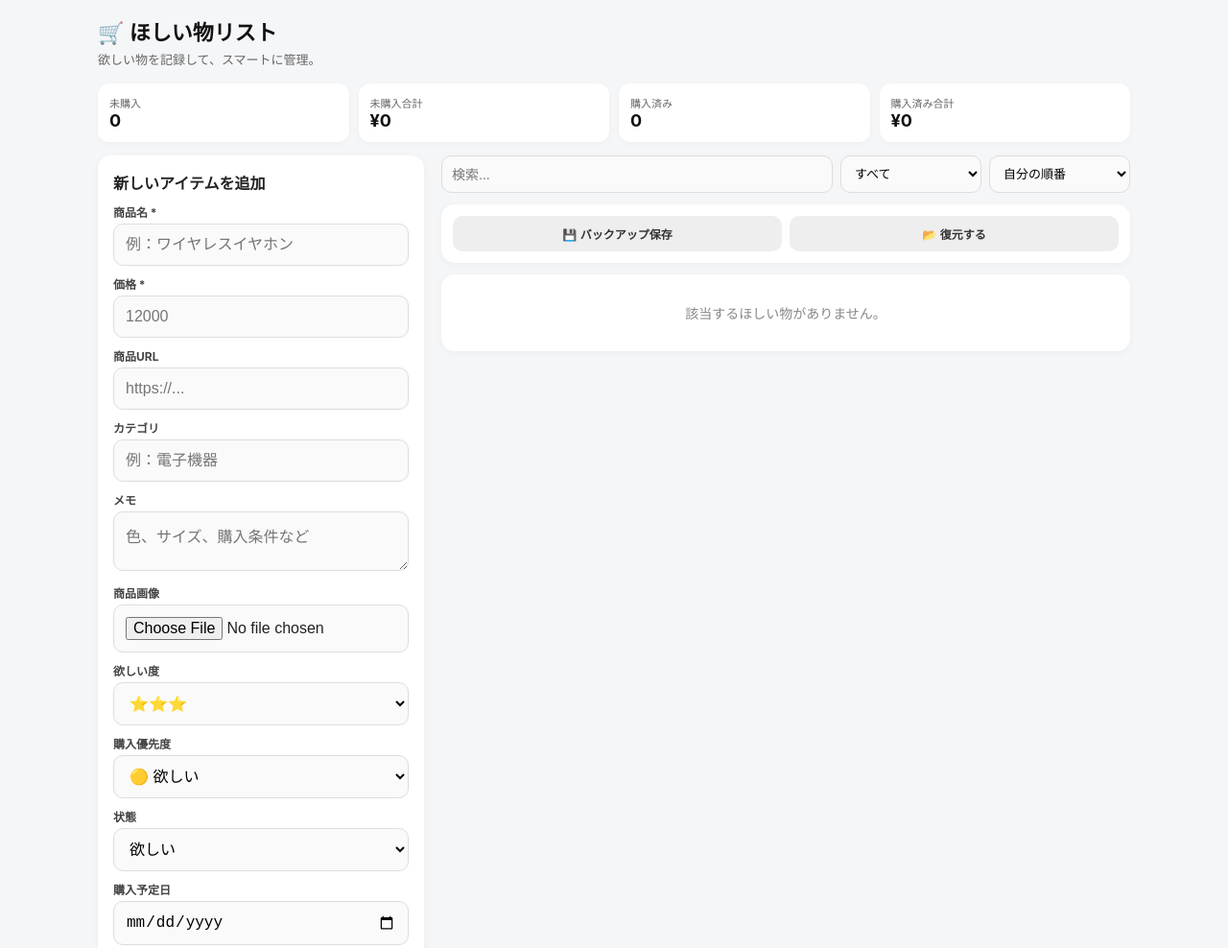
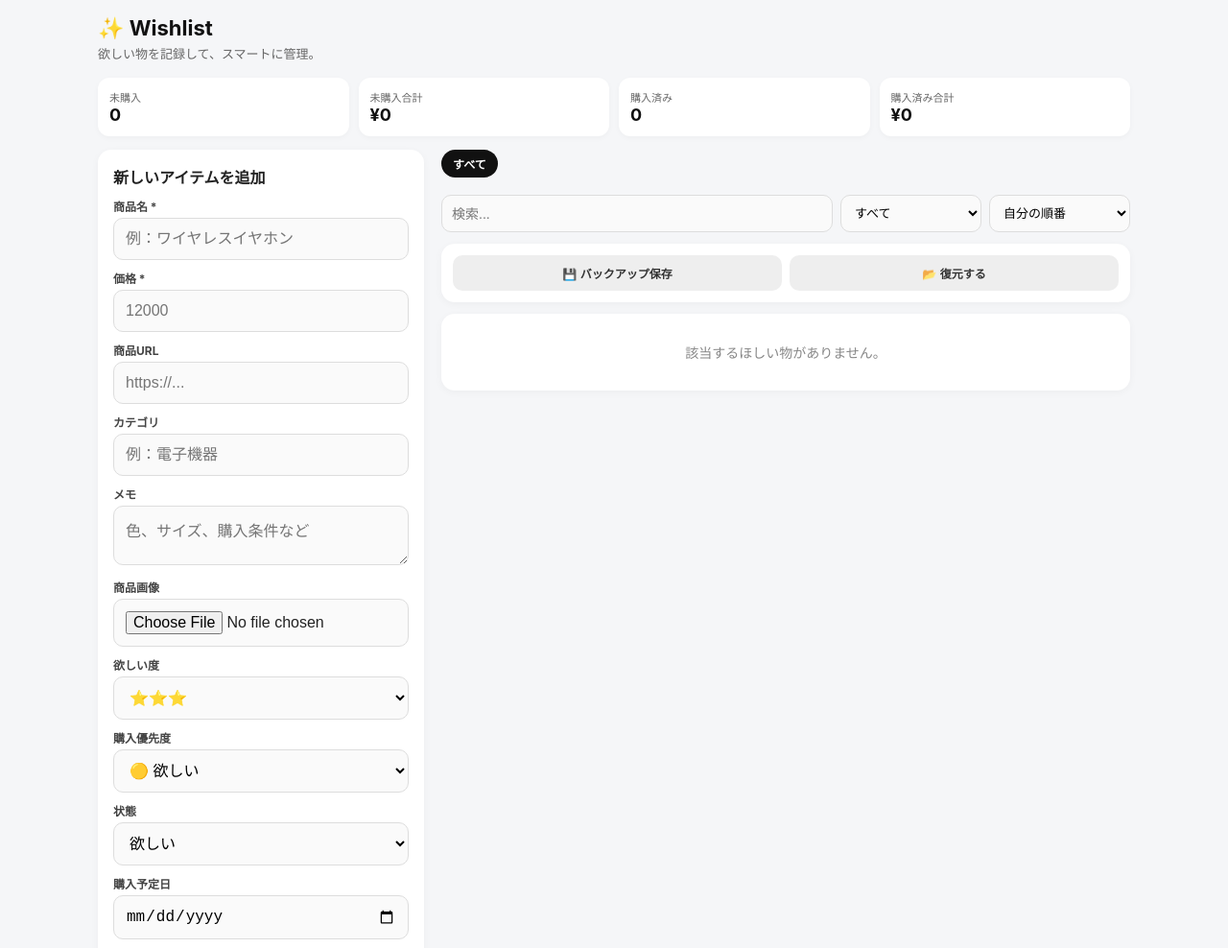
Before and after one commit to Kotaro713/Wishlist, a plain HTML site: page index.html in a window 1280 px wide. Shown: the top 988 px of the page at 96% size. Drawn offline with Linux system fonts and the light colour scheme.

Commit message:
Add files via upload

```diff
--- a/index.html
+++ b/index.html
@@ -3,12 +3,12 @@
 <head>
 <meta charset="UTF-8">
 <meta name="viewport" content="width=device-width, initial-scale=1.0, maximum-scale=1.0, user-scalable=no">
-<title>ほしい物リスト</title>
+<title>Wishlist</title>
 <link rel="stylesheet" href="style.css">
 </head>
 <body>
 <div class="wrap">
-<h1>🛒 ほしい物リスト</h1>
+<h1>✨ Wishlist</h1>
 <p class="sub">欲しい物を記録して、スマートに管理。</p>
 
 <div class="stats">
@@ -72,6 +72,9 @@
 </section>
 
 <section>
+<!-- カテゴリタブ表示エリア -->
+<div id="categoryTabs" class="category-tabs"></div>
+
 <div class="toolbar">
 <input id="search" placeholder="検索..." oninput="render()">
 <select id="filterStatus" onchange="render()">
@@ -95,7 +98,7 @@
 </select>
 </div>
 
-<!-- データ管理（バックアップ・復元）エリア -->
+<!-- データ管理エリア -->
 <div class="card" style="margin-bottom:12px; padding:12px; display:flex; gap:8px; align-items:center;">
 <button onclick="exportData()" style="flex:1; background:#eee; color:#333; font-size:12px; padding:10px;">💾 バックアップ保存</button>
 <button onclick="document.getElementById('importFile').click()" style="flex:1; background:#eee; color:#333; font-size:12px; padding:10px;">📂 復元する</button>
--- a/script.js
+++ b/script.js
@@ -1,5 +1,5 @@
 let items=JSON.parse(localStorage.getItem("wishlist_v4")||"[]");
-let editingId=null,deletingId=null,currentImageData="";
+let editingId=null,deletingId=null,currentImageData="",selectedCategory="all";
 
 const statusLabel={
 wanted:"欲しい",considering:"検討中",planned:"購入予定",
@@ -92,7 +92,6 @@ function askDelete(id){deletingId=id;document.getElementById("modal").classList.
 function closeModal(){deletingId=null;document.getElementById("modal").classList.remove("show")}
 function confirmDelete(){items=items.filter(x=>x.id!==deletingId);closeModal();save()}
 
-// 💾 バックアップ保存（JSON書き出し）機能
 function exportData(){
  const dataStr="data:text/json;charset=utf-8,"+encodeURIComponent(JSON.stringify(items));
  const downloadAnchor=document.createElement('a');
@@ -103,7 +102,6 @@ function exportData(){
  downloadAnchor.remove();
 }
 
-// 📂 バックアップから復元（JSON読み込み）機能
 function importData(event){
  const file=event.target.files[0];
  if(!file)return;
@@ -112,7 +110,7 @@ function importData(event){
    try{
      const imported=JSON.parse(e.target.result);
      if(Array.isArray(imported)){
-       if(confirm("現在のデータに上書き（または結合）しますか？\n「OK」で復元を実行します。")){
+       if(confirm("現在のデータに上書きしますか？\n「OK」で復元を実行します。")){
          items=imported;
          save();
          alert("データを正常に復元しました！");
@@ -123,21 +121,42 @@ function importData(event){
    }catch(err){
      alert("JSONファイルの読み込みに失敗しました。");
    }
-   event.target.value=""; // リセット
+   event.target.value="";
  };
  reader.readAsText(file);
 }
 
+// カテゴリタブを描画する関数
+function renderCategoryTabs(){
+ const container=document.getElementById("categoryTabs");
+ const categories=["all", ...new Set(items.map(x=>x.category||"その他"))];
+
+ container.innerHTML=categories.map(cat=>{
+   const label=cat==="all"?"すべて":cat;
+   const active=selectedCategory===cat?"active":"";
+   return `<button class="cat-tab ${active}" onclick="selectCategory('${cat}')">${label}</button>`;
+ }).join("");
+}
+
+function selectCategory(cat){
+ selectedCategory=cat;
+ render();
+}
+
 function render(){
+ renderCategoryTabs();
+
  const q=document.getElementById("search").value.toLowerCase();
  const f=document.getElementById("filterStatus").value;
  let arr=items.filter(x=>{
-   const text=(x.name+" "+x.category+" "+(x.memo||"")).toLowerCase();
-   const match=text.includes(q);
+   const cat=x.category||"その他";
+   const matchCat=selectedCategory==="all"||cat===selectedCategory;
+   const text=(x.name+" "+cat+" "+(x.memo||"")).toLowerCase();
+   const matchQuery=text.includes(q);
    let state=true;
    if(f==="active")state=x.status!=="bought"&&x.status!=="lost";
    else if(f!=="all")state=x.status===f;
-   return match&&state;
+   return matchCat&&matchQuery&&state;
  });
 
  const s=document.getElementById("sort").value;
--- a/style.css
+++ b/style.css
@@ -12,6 +12,13 @@ button{border:0;border-radius:10px;padding:12px;cursor:pointer;font-weight:700;f
 .primary{width:100%;background:#111;color:#fff;margin-top:14px}
 .stats{display:grid;grid-template-columns:repeat(4,1fr);gap:10px;margin-bottom:14px}
 .stat{background:#fff;border-radius:12px;padding:12px;box-shadow:0 2px 6px rgba(0,0,0,.03)}.stat small{color:#666;display:block;font-size:11px}.stat strong{font-size:18px;color:#111}
+
+/* カテゴリタブのスタイル */
+.category-tabs{display:flex;gap:6px;overflow-x:auto;padding-bottom:8px;margin-bottom:10px;-webkit-overflow-scrolling:touch}
+.category-tabs::-webkit-scrollbar{display:none}
+.cat-tab{background:#eee;border:none;border-radius:20px;padding:6px 12px;font-size:12px;font-weight:700;color:#555;cursor:pointer;white-space:nowrap;flex:none}
+.cat-tab.active{background:#111;color:#fff}
+
 .toolbar{display:flex;gap:8px;flex-wrap:wrap;margin-bottom:12px}.toolbar input{flex:1;min-width:140px;font-size:14px;padding:10px}
 .toolbar select{width:auto;min-width:110px;font-size:13px;padding:10px}
 .item{margin-bottom:10px;display:flex;gap:14px;border-left:5px solid #ccc;align-items:flex-start}
```
